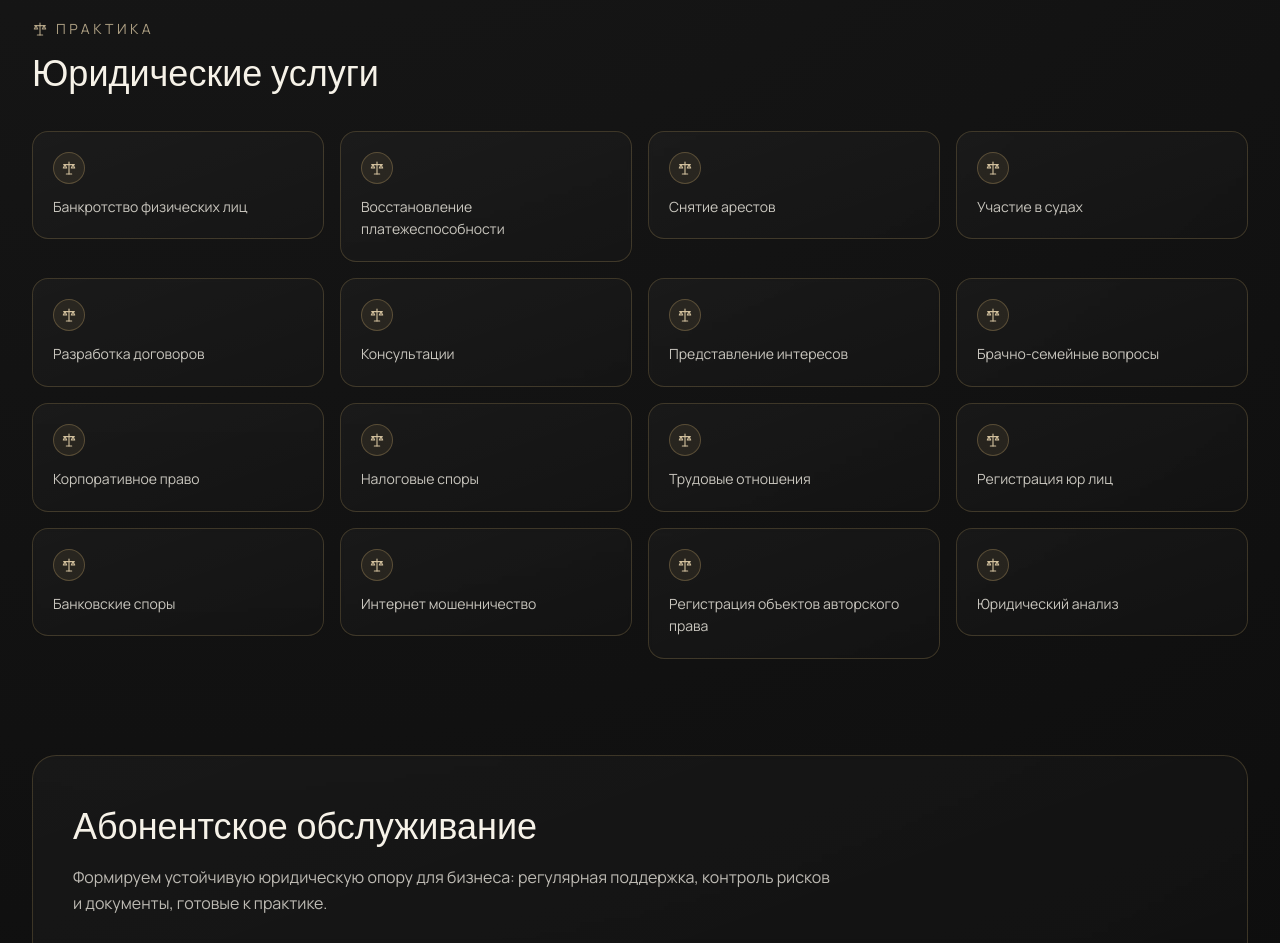
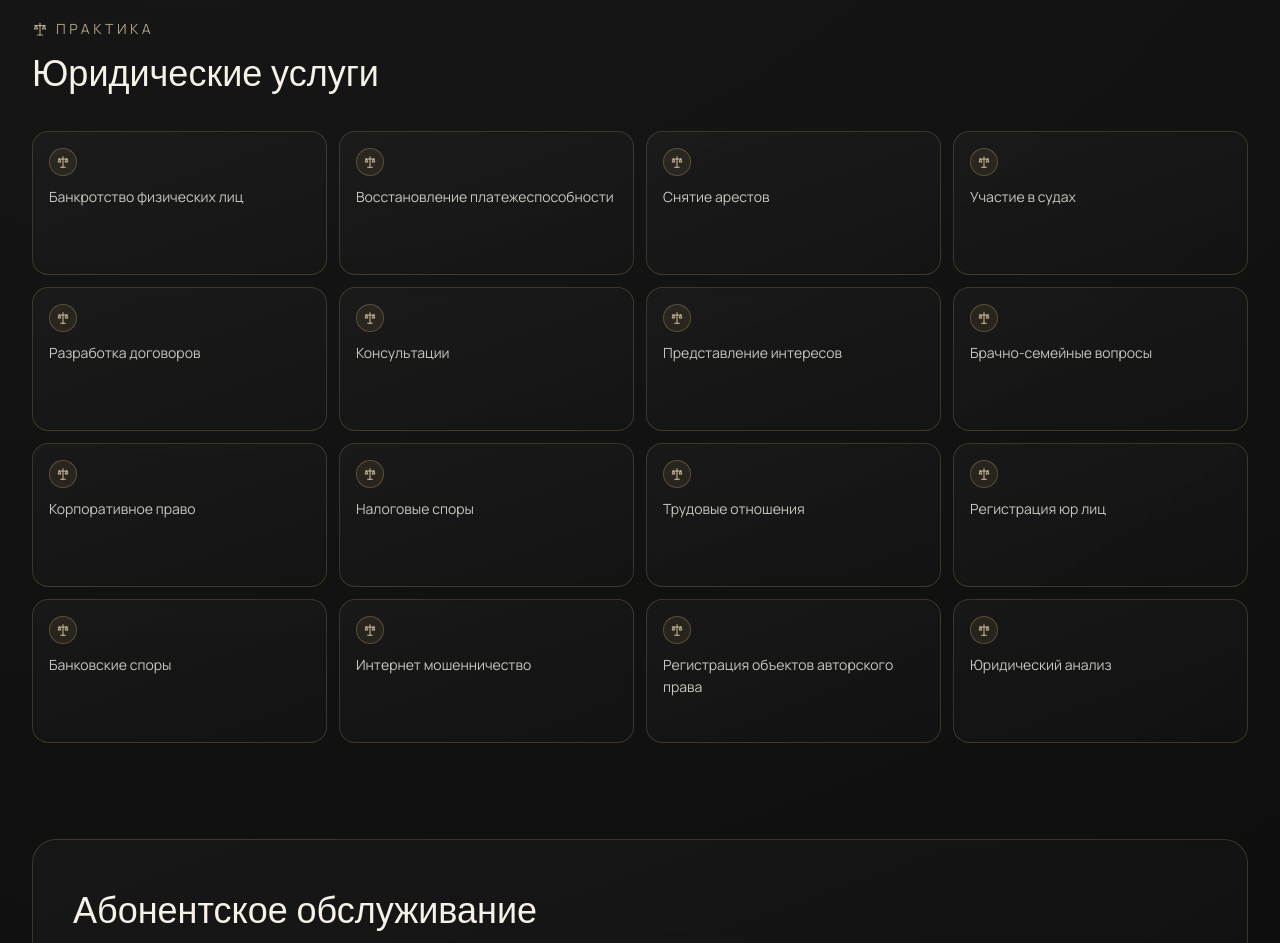
Before and after one commit to kalist01337/legalprotection, a Next.js app: page / in a window 1280 px wide. Shown: the part 860-1803 px from the top of the page. Built offline with nearby package versions, Linux system fonts and the light colour scheme.

Commit message:
Normalize service card size and make cards more compact

```diff
--- a/src/components/sections/services-section.tsx
+++ b/src/components/sections/services-section.tsx
@@ -13,12 +13,12 @@ export function ServicesSection() {
         <h2 className="mt-2 font-serif text-3xl text-ivory md:text-4xl">Юридические услуги</h2>
       </Reveal>
 
-      <div className="grid gap-4 sm:grid-cols-2 lg:grid-cols-3 xl:grid-cols-4">
+      <div className="grid gap-3 sm:grid-cols-2 lg:grid-cols-3 xl:grid-cols-4">
         {siteConfig.services.map((service, index) => (
-          <Reveal key={service} delay={Math.min(index * 0.04, 0.36)} amount={0.12}>
-            <article className="card-premium rounded-2xl p-5 text-sm leading-relaxed text-ivory/80 transition duration-200 hover:-translate-y-1 hover:border-gold/55">
-              <div className="mb-3 inline-flex h-8 w-8 items-center justify-center rounded-full border border-gold/35 bg-gold/10 text-goldSoft">
-                <ScaleIcon className="h-4 w-4" />
+          <Reveal key={service} delay={Math.min(index * 0.04, 0.36)} amount={0.12} className="h-full">
+            <article className="card-premium h-[144px] rounded-2xl p-4 text-sm leading-relaxed text-ivory/80 transition duration-200 hover:-translate-y-1 hover:border-gold/55">
+              <div className="mb-2.5 inline-flex h-7 w-7 items-center justify-center rounded-full border border-gold/35 bg-gold/10 text-goldSoft">
+                <ScaleIcon className="h-3.5 w-3.5" />
               </div>
               <p>{service}</p>
             </article>
```
